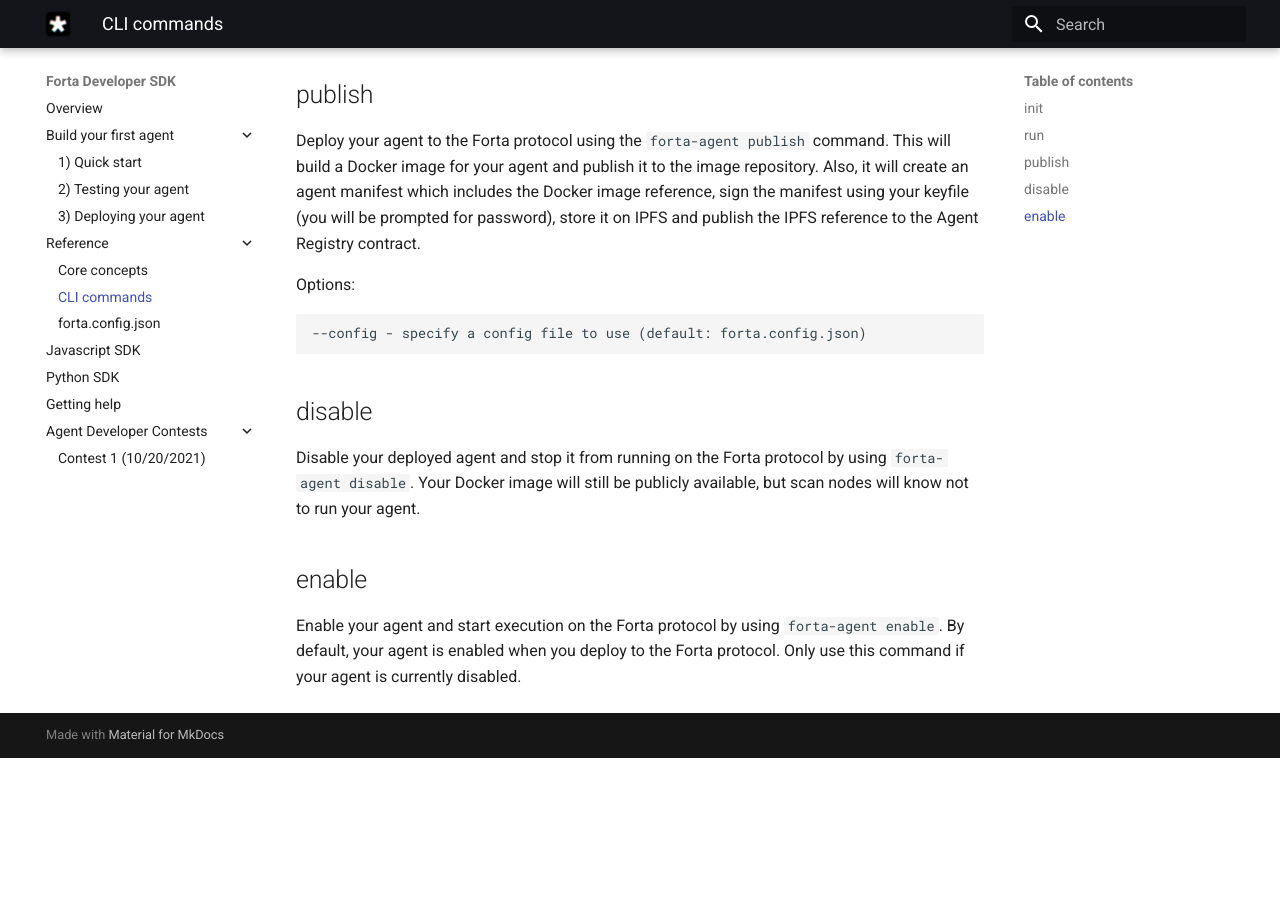
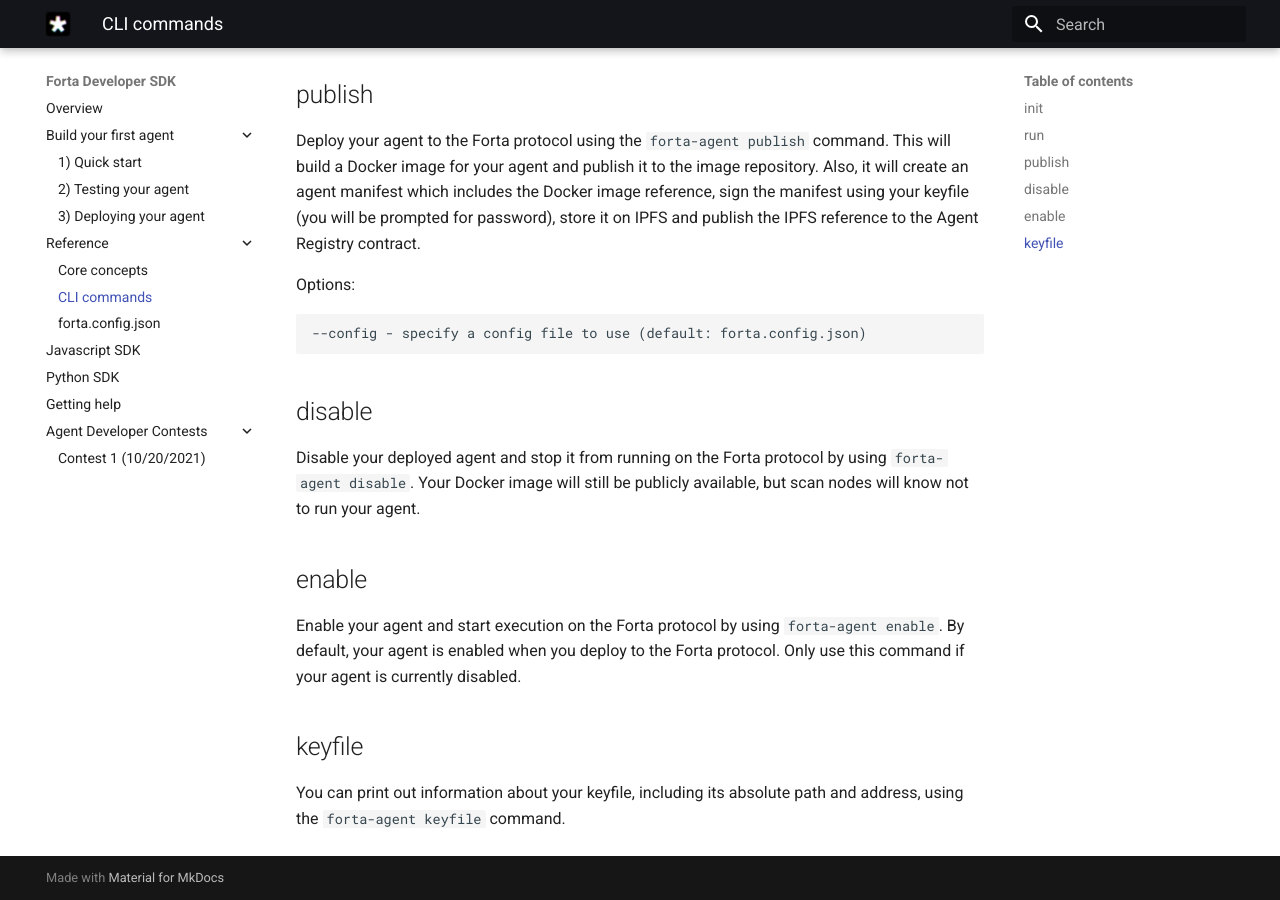
Before and after one commit to forta-network/docs, an MkDocs documentation site: the page built from docs/cli.md, in a window 1280 px wide and 900 px high, scrolled down 2066 px. Built offline with MkDocs 1.6.1 and Material for MkDocs 9.7.7, drawn with Linux system fonts in a browser that asks for light colours; before the commit the page ends 2824 px from its top, so only the background shows below that.

Commit message:
add keyfile command; suggest repository config

```diff
--- a/docs/cli.md
+++ b/docs/cli.md
@@ -111,3 +111,7 @@
 ## enable
 
 Enable your agent and start execution on the Forta protocol by using `forta-agent enable`. By default, your agent is enabled when you deploy to the Forta protocol. Only use this command if your agent is currently disabled.
+
+## keyfile
+
+You can print out information about your keyfile, including its absolute path and address, using the `forta-agent keyfile` command.
```
Also changed, not shown: docs/deploying.md (+1 -0 lines).
